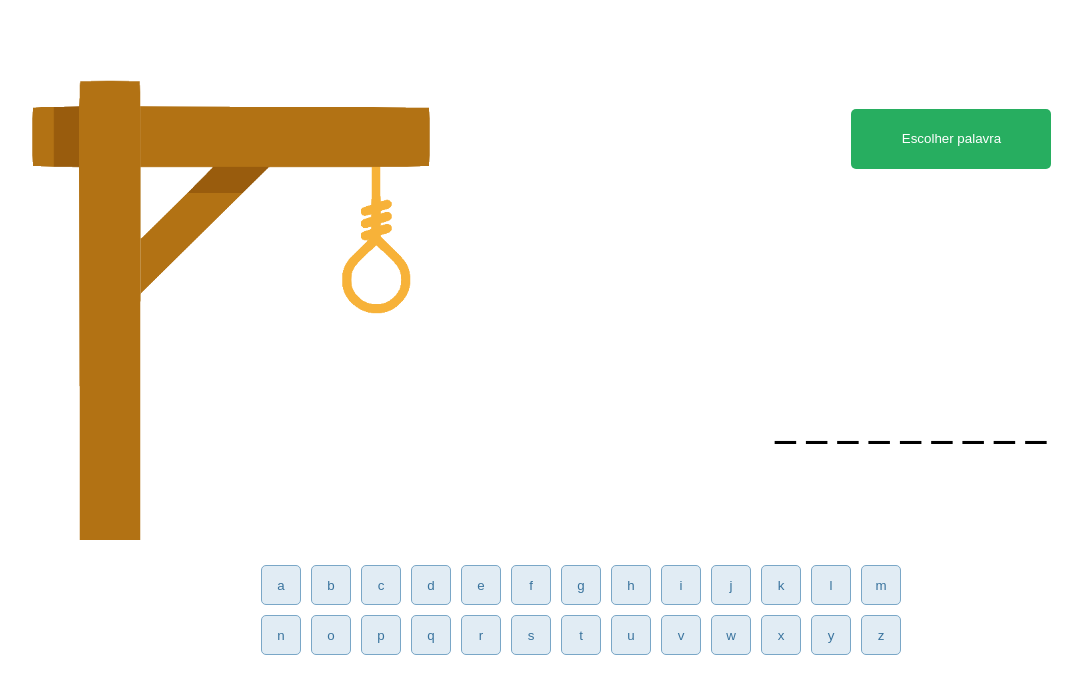
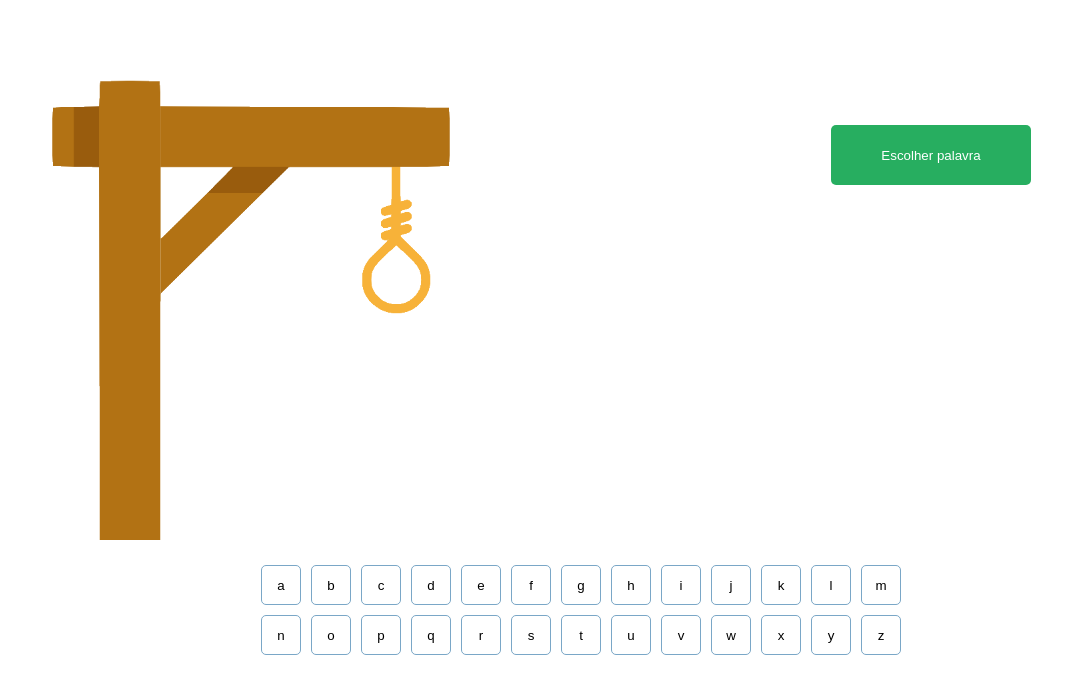
Before and after one commit to CauaYves/Jogo-da-forca, a React (Create React App) app: page / in a window 1280 px wide. Shown: the top 694 px of the page, without its empty margins (59-1141 px from the left). Built offline with nearby package versions, Linux system fonts and the light colour scheme.

Commit message:
os botoes são habilitados apenas quando o botão de escolher palavra é clicado

```diff
--- a/src/App.js
+++ b/src/App.jsx
@@ -1,11 +1,17 @@
 import Jogo from "./components/Jogo";
 import Letras from "./components/Letras"
+import { useState } from "react";
+
 export default function App() {
+
+  const [active, setActive] = useState(true)
+
   return (
     <div className="App">
-      <Jogo />
+      <Jogo setActive={setActive}/>
+
       <div className="alphabet-container">
-        <Letras />
+        <Letras active={active}/>
       </div>
     </div>
   );
--- a/src/assets/index.css
+++ b/src/assets/index.css
@@ -82,3 +82,7 @@
   background-color: #27AE60;
   color: white;
 }
+.alfabeto-letter:disabled{
+  background-color: transparent;
+  color: black;
+}
--- a/src/components/Jogo.jsx
+++ b/src/components/Jogo.jsx
@@ -1,5 +1,7 @@
 import forca0 from '../assets/img/forca0.png'
-export default function Jogo() {
+
+
+export default function Jogo(props) {
 
     return (
         <section className="game">
@@ -8,19 +10,12 @@ export default function Jogo() {
                 <img src={forca0} alt='forca' className='forca' />
             </div>
             <div className='btn-word'>
-                    <button>
+                <button onClick={() => props.setActive(false)}>
                     Escolher palavra
                 </button>
+
                 <div className='letter-contain'>
-                        <p>_</p>
-                        <p>_</p>
-                        <p>_</p>
-                        <p>_</p>
-                        <p>_</p>
-                        <p>_</p>
-                        <p>_</p>
-                        <p>_</p>
-                        <p>_</p>
+
                 </div>
             </div>
         </section>
--- a/src/components/Letras.jsx
+++ b/src/components/Letras.jsx
@@ -1,8 +1,12 @@
 import alfabeto from "./alfabeto"
-export default function Letras() {
+
+export default function Letras(props) {
+
     return (
         <div className="alfabeto-contain">
-            {alfabeto.map(i => {return <button className="alfabeto-letter">{i}</button>})}
+            {alfabeto.map(i => {
+                return <button className="alfabeto-letter" disabled={props.active}>{i}</button>
+            })}
         </div>
     )
 }
```
Also changed, not shown: src/components/palavras.jsx (renamed from src/components/palavras.js). Lines whose indentation alone changed are shown as unchanged.
